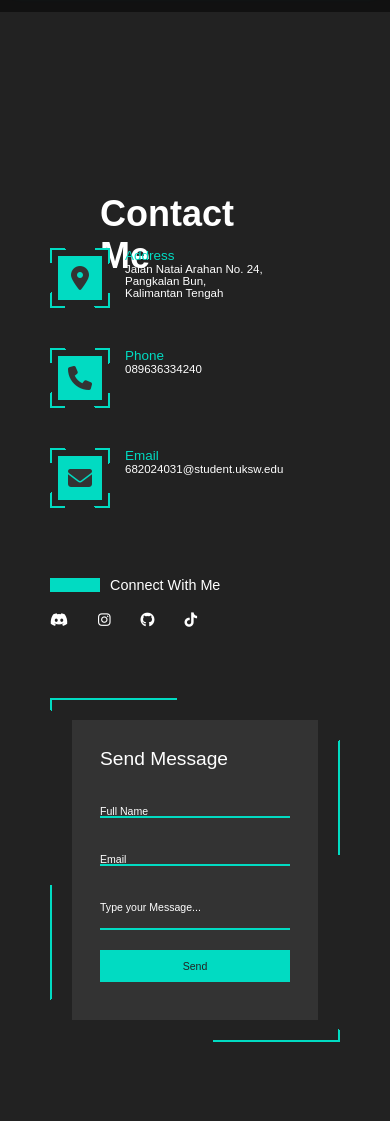
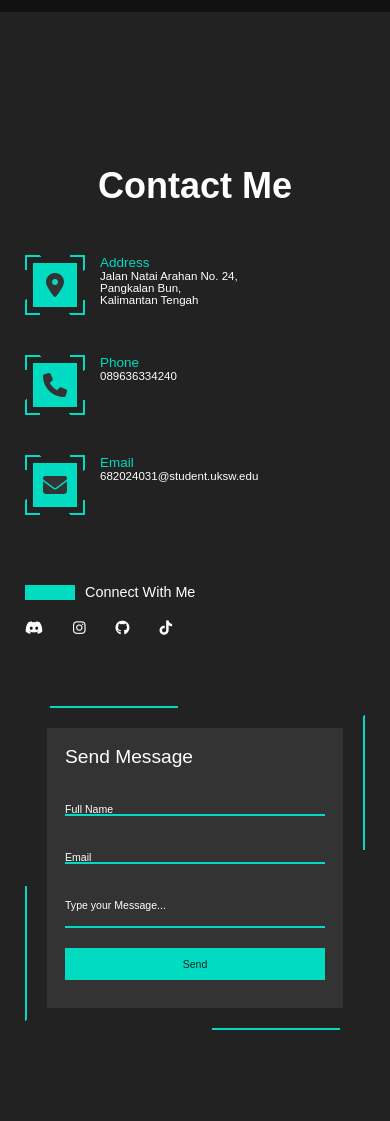
Before and after one commit to Yehemia/TA_PTID, a plain HTML site: page index.html in a window 390 px wide. Shown: the part 6893-8014 px from the top of the page. Drawn offline with nearby package versions, Linux system fonts and the light colour scheme.

Commit message:
Add files via upload

```diff
--- a/style.css
+++ b/style.css
@@ -1190,13 +1190,13 @@ input:checked + label .description{
 }
 .contact .heading{
     position: relative;
-    margin-bottom: 30vh;
+    margin-bottom: 20px;
 }
 .contact .content h2{
     font-size: 3em;
     color: #fff;
     font-weight: 500;
-    margin-bottom: 100vh;
+    margin-bottom: 20px;
 }
 
 .contain{
@@ -1419,10 +1419,10 @@ input[type="text"], input[type="email"], textarea, input[type="submit"] {
 
 @media (max-width: 991px){
     .contact{
-        padding: 50px;
+        padding: 25px;
     }
     .contact .heading{
-        padding: 50px;
+        padding: 20px;
     }
     .contain{
         flex-direction: column;
@@ -1432,13 +1432,23 @@ input[type="text"], input[type="email"], textarea, input[type="submit"] {
         width: 100%;
     }
     .contain .contactForm{
-        padding: 40px;
+        padding: 20px;
     }
     .contain .contactForm form{
-        padding: 10px;
-    }
-}
-
+        padding: 20px;
+    }
+}
+
+@media (max-width: 768px) {
+    .contact .content h2 {
+        font-size: 1.5em; /* Kurangi ukuran font */
+        margin-bottom: -10px; /* Kurangi jarak bawah */
+    }
+
+    .contact .heading {
+        margin-bottom: 350px; /* Sesuaikan margin */
+    }
+}
 .footer {
     position: relative;
     display: flex;
```
